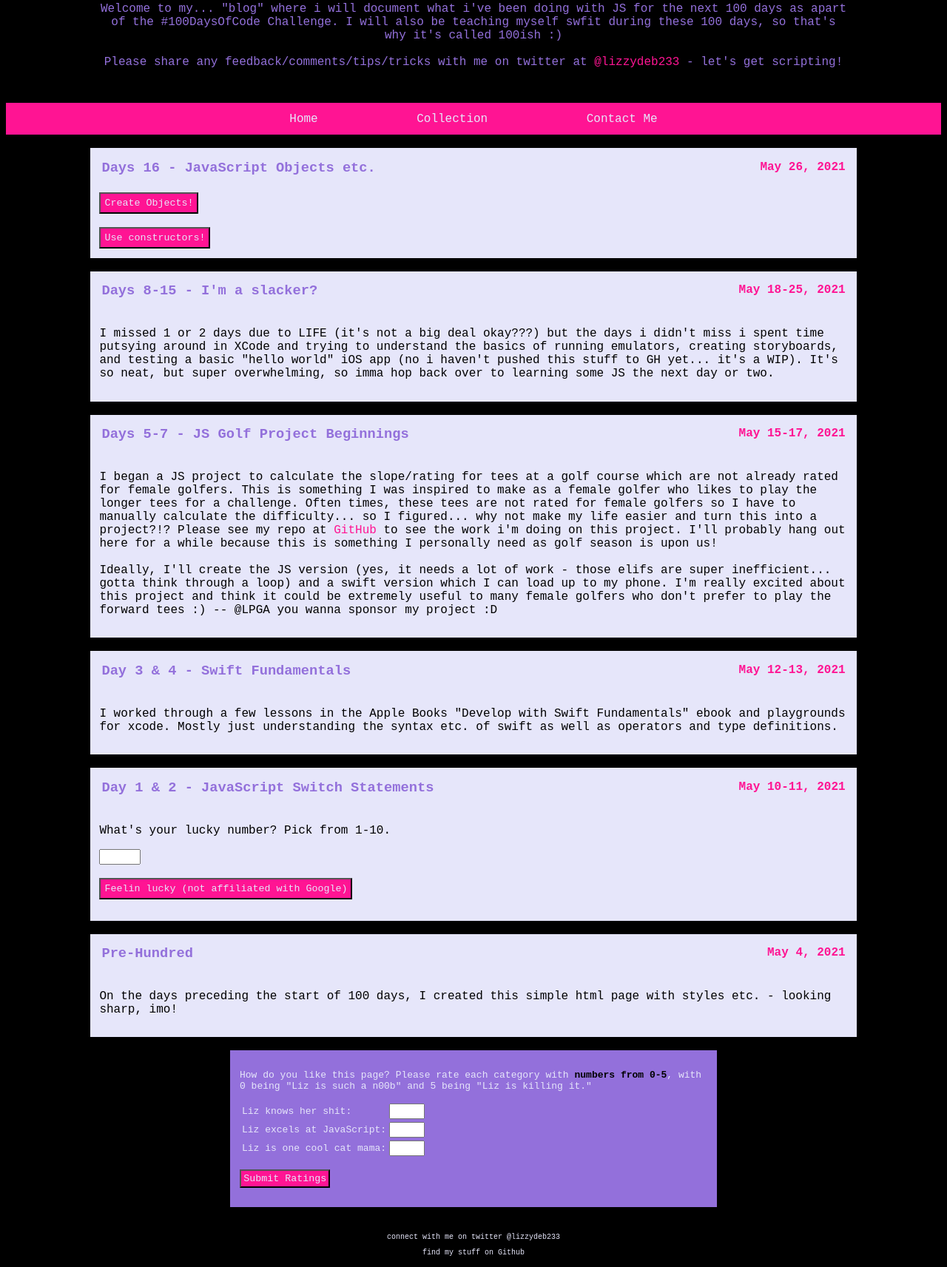
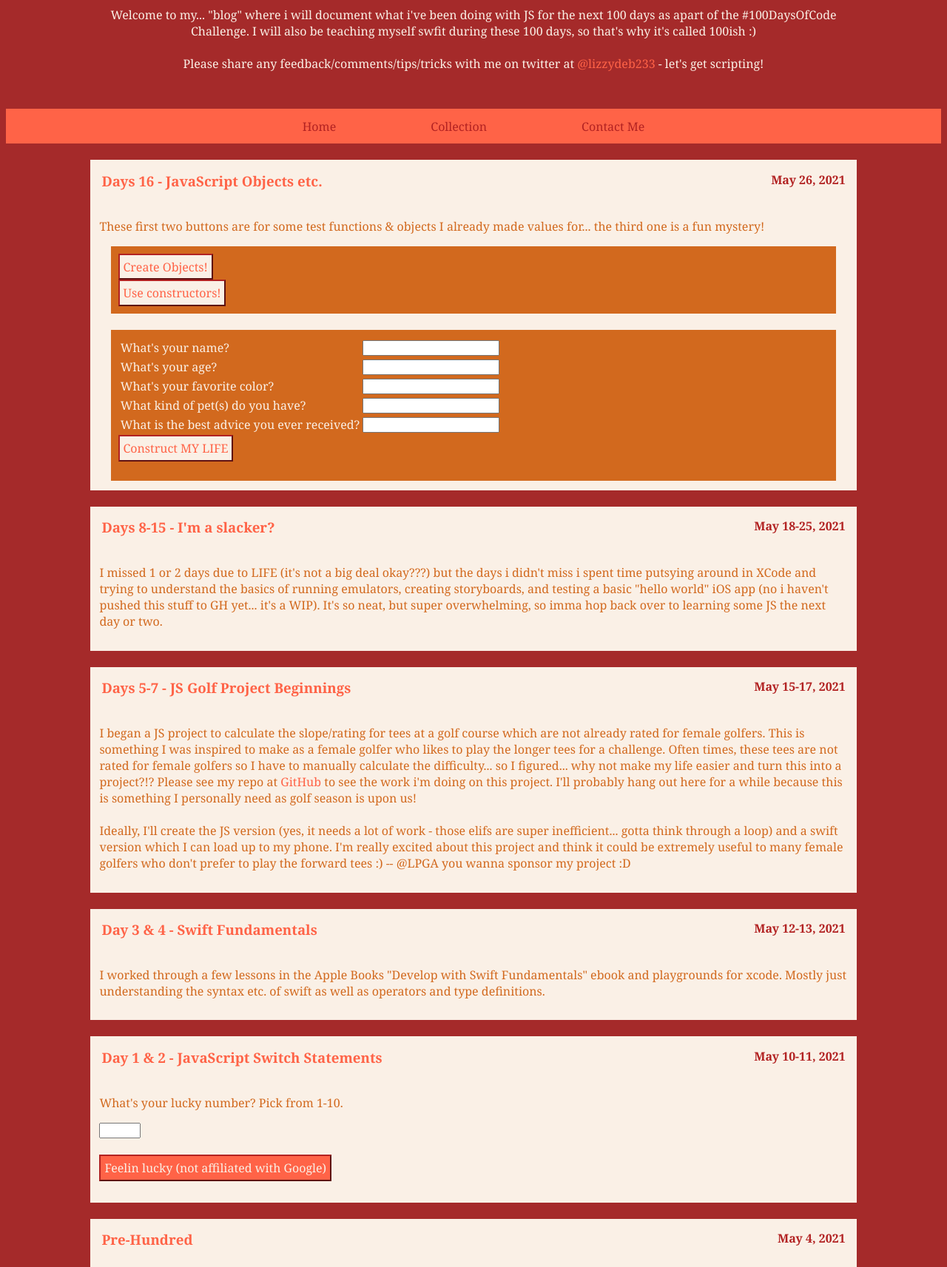
Before and after one commit to lizzyj233/100Days-JS, a website: page index.html in a window 1280 px wide. Shown: the part 98-1811 px from the top of the page at 74% size. Drawn offline with Linux system fonts and the light colour scheme.

Commit message:
created object constructor for form fields

```diff
--- a/index.html
+++ b/index.html
@@ -25,10 +25,41 @@
         <td><h3 class="post-title">Days 16 - JavaScript Objects etc.</h3></td>
         <td><h4 class="post-date">May 26, 2021</h4></td>
     </table>
-   <button id="buildObject" class="button">Create Objects!</button>
-   <p id="day16-content-1" style="display: none;"></p><br><br>
-   <button id="buildConstructor" class="button">Use constructors!</button>
-   <p id="day16-content-2" style="display: none;"></p>
+    <p>These first two buttons are for some test functions & objects I already made values for... the third one is a fun mystery!</p>
+    <div class="subcontent-container">
+        <button id="buildObject" class="button2">Create Objects!</button>
+        <p id="day16-content-1" style="display: none;"></p><br>
+        <button id="buildConstructor" class="button2">Use constructors!</button>
+        <p id="day16-content-2" style="display: none;"></p><br>
+    </div><br>
+    <div class="subcontent-container">
+        <form>
+            <table id="day16-table">
+                <tr>
+                    <td>What's your name?</td>
+                    <td><input type="text" id="day-16-name" min="1" max="50"></td>
+                </tr>
+                <tr>
+                    <td>What's your age?</td>
+                    <td><input type="text" id="day-16-age" min="1" max="50"></td>
+                </tr>
+                <tr>
+                    <td>What's your favorite color?</td>
+                    <td><input type="text" id="day-16-color" min="1" max="50"></td>
+                </tr>
+                <tr>
+                    <td>What kind of pet(s) do you have?</td>
+                    <td><input type="text" id="day-16-pet" min="1" max="50"></td>
+                </tr>
+                <tr>
+                    <td>What is the best advice you ever received?</td>
+                    <td><input type="text" id="day-16-advice" min="1" max="200"></td>
+                </tr>
+            </table>
+            <button id="submit-day16" class="button2">Construct MY LIFE</button>
+        </form>
+        <p id="day16-Construct" style="display: none;"></p>
+    </div>
 </div>
 <br>
 
@@ -84,7 +115,7 @@
 <br>
 <div id="ratings" class="ratings-container">
 
-    <p>How do you like this page? Please rate each category with <strong style="color:black"> numbers from 0-5</strong>, with 0 being "Liz is such a n00b" and 5 being "Liz is killing it."</p>
+    <p>How do you like this page? Please rate each category with <strong> numbers from 0-5</strong>, with 0 being "Liz is such a n00b" and 5 being "Liz is killing it."</p>
     <form>
         <table id="ratings-table" class="ratings-table">
 
--- a/scripts/JS-Objs.js
+++ b/scripts/JS-Objs.js
@@ -2,6 +2,7 @@
 
 let createObjButton = document.getElementById("buildObject");
 let buildConstructorButton = document.getElementById("buildConstructor");
+let customConstructButton = document.getElementById("submit-day16");
 
 createObjButton.addEventListener("click", (e)=>{
     makeObjects();
@@ -12,6 +13,11 @@ buildConstructorButton.addEventListener("click", (e)=>{
     makeConstructor();
     e.preventDefault();
 });
+
+customConstructButton.addEventListener("click", (e)=>{
+    customConstruction();
+    e.preventDefault();
+})
 
 function makeObjects(){
     let objMessage;
@@ -24,7 +30,7 @@ function makeObjects(){
     person.age = 26;
     person.isAdult = function(){return this.age >= 18;}
 
-    objMessage = `${person.Name} is an adult: ${person.isAdult()}. <br>`;
+    objMessage = `${person.Name} is an adult: ${person.isAdult()}. `;
 
 
     //create an object with a function
@@ -33,28 +39,30 @@ function makeObjects(){
             firstName: fname,
             lastName: lname
         };
-        objMessage += `newPerson properties longhand: ${newPerson.firstName} ${newPerson.lastName}. <br>`;
+        objMessage += `newPerson properties longhand: ${newPerson.firstName} ${newPerson.lastName}. `;
 
         //do the same thing as above with Property shorthand
         let newPerson2 = {
             fname,
             lname
         };
-        objMessage += `newPerson2 properties shorthand: ${newPerson2.fname} ${newPerson2.lname}. <br>`;
+        objMessage += `newPerson2 properties shorthand: ${newPerson2.fname} ${newPerson2.lname}. `;
     }
     registerUser('Lil','Debbie');
 
     //manipulate and discover the keys of objects
-    objMessage += `${(Object.keys(person))} are the properties in the "person" object. <br>`;
+    objMessage += `${(Object.keys(person))} are the properties in the "person" object. `;
     for (let x in person){
         objMessage += `${x} `;
     }
     objMessage += ` is another way to access the properties in "person"!`;
 
-    document.getElementById("day16-content-1").innerHTML = objMessage;
+    console.log(objMessage);
+    document.getElementById("day16-content-1").innerHTML = "Magical objects being created behind the scenes -- check the console!";
     document.getElementById("day16-content-1").style.display = "block";
 
 }
+
 
 function makeConstructor(){
 
@@ -65,6 +73,34 @@ function makeConstructor(){
     }
     let myPet = new Pet("Penny", "Cat");
 
-    document.getElementById("day16-content-2").innerHTML = `You've constructed an imaginary pet! Its name is ${myPet.name} and it is a ${myPet.typeOfAnimal}.`;
+    console.log(`You've constructed an imaginary pet! Its name is ${myPet.name} and it is a ${myPet.typeOfAnimal}.`);
+    document.getElementById("day16-content-2").innerHTML = `Construction under way -- check the console!`;
     document.getElementById("day16-content-2").style.display = "block";
 }
+
+
+function customConstruction(){
+    function profile(name, age, faveColor, pets, advice){
+        this.name = name;
+        this.age = age;
+        this.faveColor = faveColor;
+        this.pets = pets;
+        this.advice = advice;
+    }
+
+    let tempName = document.getElementById("day-16-name").value;
+    let tempAge = document.getElementById("day-16-age").value;
+    let tempColor = document.getElementById("day-16-color").value;
+    let tempPets = document.getElementById("day-16-pet").value;
+    let tempAdvice = document.getElementById("day-16-advice").value;
+
+    if((tempName != "") && (tempAge != "") && (tempColor != "") && (tempPets != "") && (tempAdvice != "")){
+        let yourLife = new profile(tempName, tempAge, tempColor, tempPets, tempAdvice);
+
+        document.getElementById("day16-Construct").innerHTML = `<strong>Here's a little bit about ${yourLife.name}</strong>. <br> ${yourLife.name} has spent all day, every day, of the last ${yourLife.age} years surrounding themselves with ${yourLife.faveColor} things and coping with life by spending an unhealthy amount of time with their trust sidekick, ${yourLife.pets}. One piece of valuable advice that ${yourLife.name} would give to anyone who also likes ${yourLife.faveColor} is: ${yourLife.advice}.`;
+        document.getElementById("day16-Construct").style.display = "block";
+    } else{
+        document.getElementById("day16-Construct").innerHTML = "Incomplete form. Don't be lazy: fill it out!";
+        document.getElementById("day16-Construct").style.display = "block";
+    }
+}
--- a/scripts/JS-Switch.js
+++ b/scripts/JS-Switch.js
@@ -12,7 +12,7 @@ fortuneButton.addEventListener("click", (e)=>{
 });
 
 function fortuneMaker(ln){
-    let message = `<span style="color:mediumpurple;"><b>Lucky Number ${ln}: </span></b>`;
+    let message = `<b>Lucky Number ${ln}: </b>`;
     switch(ln){
         case 1:
             message += `You will go to Taco Bell today and regret it tomorrow.`;
--- a/styles.css
+++ b/styles.css
@@ -1,38 +1,63 @@
 /*Styles for primary components*/
 footer{padding: 2%;
     text-align: center;
-    font-size: x-small;
-    color:lavender;}
-footer a{color:lavender;}
+    font-size: small;
+    color:chocolate;}
+footer a{color:chocolate;}
 
-body{font-family: 'Courier New', Courier, monospace;
-    background-color:black }
+body{font-family: Georgia, 'Times New Roman', Times, serif;
+    background-color:brown }
 
-a{color:deeppink;
+a{color:tomato;
     text-decoration: none;}
 
-h1{color:deeppink;}
+h1{color:tomato;}
 
 label{text-align: right;}
 
+table{color:linen;}
+
 /*Styles for classes*/
+/*Colored button to dark color on hover*/
 .button{
     position: relative;
     padding: .5%;
-    background-color: deeppink;
-    color:lavender;
-    border-color: black;
+    background-color: tomato;
+    color:linen;
+    border-color: firebrick;
     border-style: outset;
-    font-family: 'Courier New', Courier, monospace;
+    font-family: Georgia, 'Times New Roman', Times, serif;
+    font-size: medium;
 }
 .button:hover{
     position: relative;
     padding: .5%;
-    background-color: lavender;
-    color:mediumpurple;
-    border-color: black;
+    background-color: brown;
+    color:linen;
+    border-color: firebrick;
     border-style: inset;
-    font-family: 'Courier New', Courier, monospace;
+    font-family: Georgia, 'Times New Roman', Times, serif;
+}
+
+/*White button, to color on hover*/
+.button2{
+    position: relative;
+    padding: .5%;
+    background-color: linen;
+    color:tomato;
+    border-color: firebrick;
+    border-style: outset;
+    font-family: Georgia, 'Times New Roman', Times, serif;
+    font-size: medium;
+}
+.button2:hover{
+    position: relative;
+    padding: .5%;
+    background-color: firebrick;
+    color:linen;
+    border-color: brown;
+    border-style: inset;
+    font-family: Georgia, 'Times New Roman', Times, serif;
 }
 
 .navigation{
@@ -40,22 +65,22 @@ label{text-align: right;}
     overflow: hidden;
     padding: 1%;
     text-align: center;
-    background-color:deeppink;
+    background-color:tomato;
 }
 .navigation a{
-    color: lavender;
+    color: firebrick;
     text-decoration: none;
     padding: 5%;
 }
 .navigation a:hover{
-    color: deeppink;
-    background-color: black;
+    color: chocolate;
+    background-color: firebrick;
     text-decoration: none;
     padding: 5%;
 }
 .navigation a:active{
-    color: black;
-    background: lavender;
+    color: chocolate;
+    background: firebrick;
     text-decoration: none;
     padding: 5%;
 }
@@ -68,7 +93,7 @@ label{text-align: right;}
     display: block;
     margin-left: auto;
     margin-right: auto;
-    color:mediumpurple;}
+    color:linen;}
 
 .content-container {padding: 1%;
     width: 80%;
@@ -76,8 +101,17 @@ label{text-align: right;}
     display: block;
     margin-left: auto;
     margin-right: auto;
-    color: black;
-    background-color: lavender;}
+    color: chocolate;
+    background-color: linen;}
+
+.subcontent-container {padding: 1%;
+    width: 95%;
+    position: relative;
+    display: block;
+    margin-left: auto;
+    margin-right: auto;
+    color: linen;
+    background-color: chocolate;}
 
 /*ratings styles*/
 .ratings-container {padding: 1%;
@@ -86,19 +120,19 @@ label{text-align: right;}
     display: block;
     margin-left: auto;
     margin-right: auto;
-    color: lavender;
-    background-color: mediumpurple;
+    color: chocolate;
+    background-color: linen;
     font-size: small ;}
 .ratings-table{
-    color:lavender;
+    color:chocolate;
     font-size:small;
 }
 
 
 /*post styles*/
-.post-title{color:mediumpurple;
+.post-title{color:tomato;
 text-align: left}
-.post-date{color:deeppink;
+.post-date{color:firebrick;
 text-align:right}
 .post-header-table{
     width: 100%;
```
